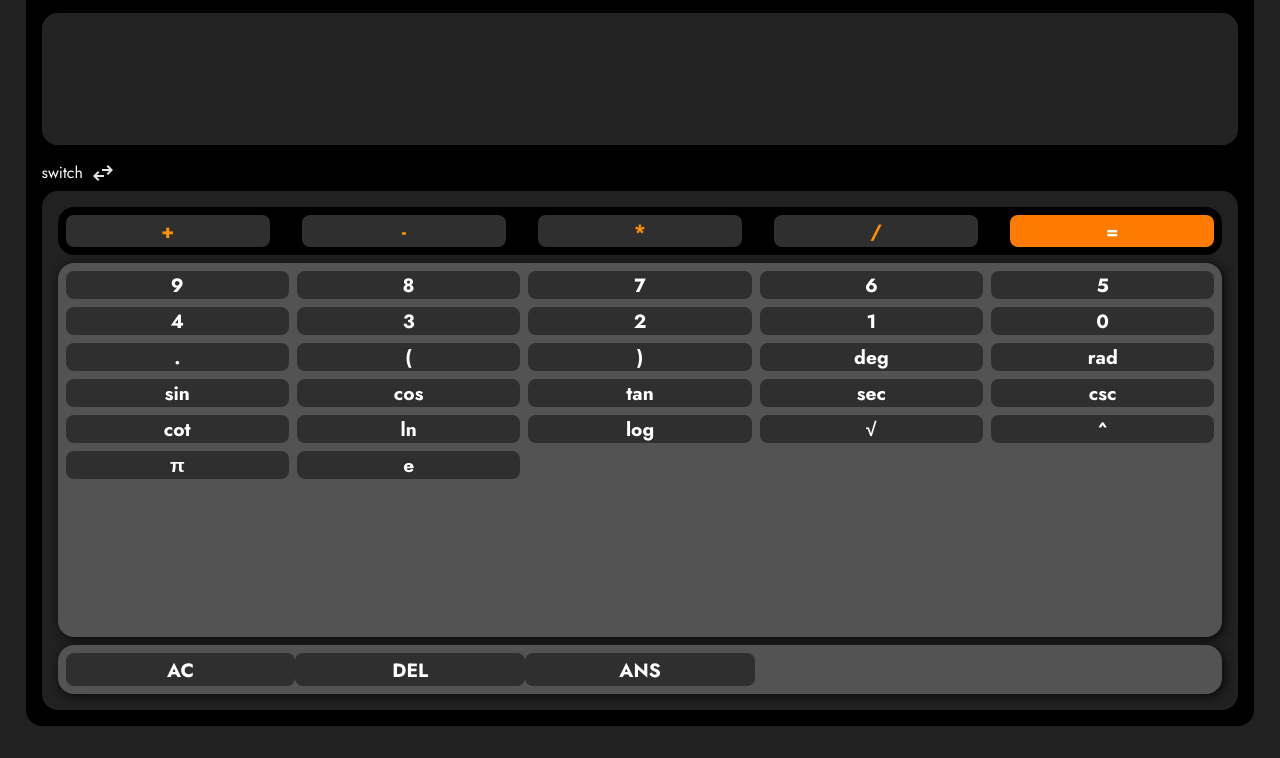
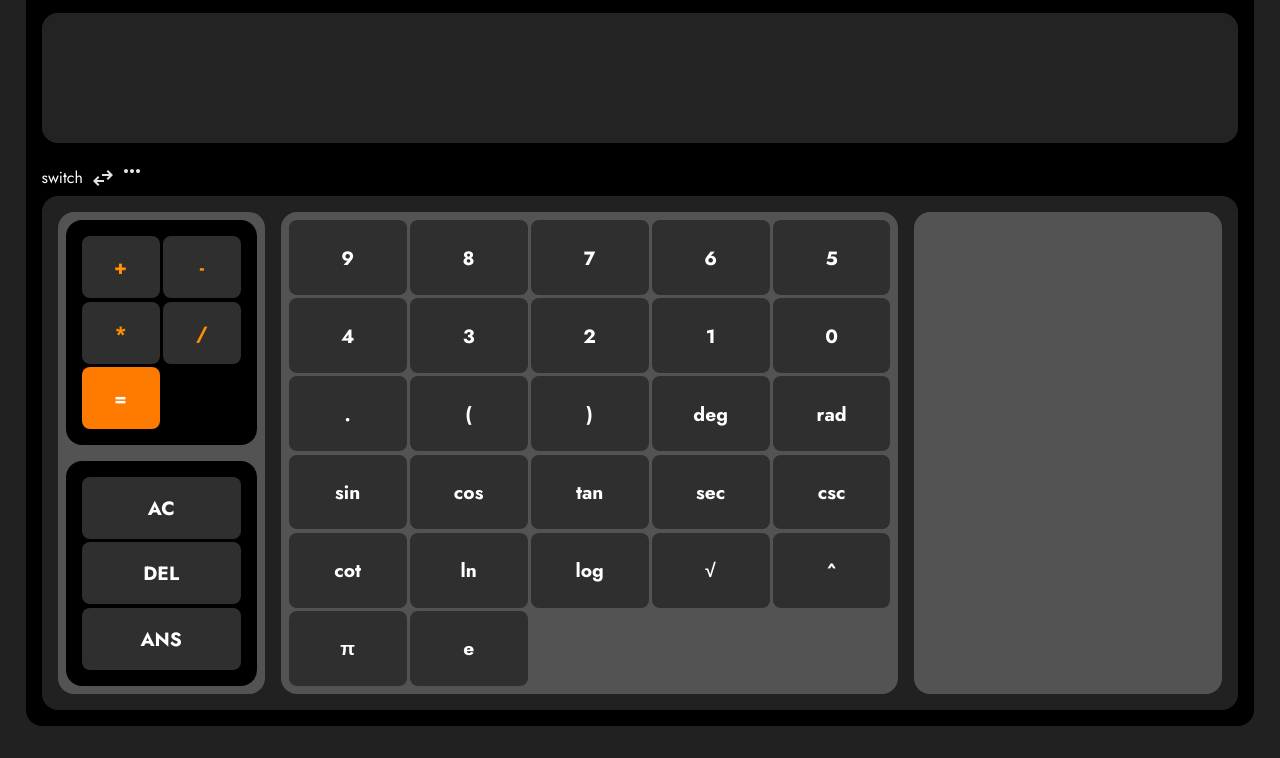
Before and after one commit to GeraldOkoth/JS_calculator, a plain HTML site: page index.html in a window 1280 px wide. Shown: the part 52-810 px from the top of the page. Drawn offline with Linux system fonts and the light colour scheme.

Commit message:
style: restructure UI

```diff
--- a/calculator.css
+++ b/calculator.css
@@ -74,10 +74,15 @@ body {
   cursor: pointer;
 }
 
+.open-overlay {
+  float: right;
+  cursor: pointer;
+}
+
 .calc-lower {
   display: flex;
-  flex-direction: column;
-  gap: 0.5rem;
+  flex-direction: row;
+  gap: 1rem;
   overflow: hidden;
   padding: 1rem;
   width: 100%;
@@ -86,14 +91,50 @@ body {
   background-color: var(--theme-black);
 }
 
+.functions {
+  display: inherit;
+  flex-direction: column;
+  border-radius: inherit;
+  background-color: #535353;
+  flex-basis: 20%;
+  padding: 0.5rem;
+  gap: 1rem;
+}
+
 .operators {
   display: grid;
+  flex-basis: 50%;
+  grid-template-columns: repeat(2, 1fr);
   background-color: #000;
+  padding: 1rem;
+  gap: 0.2rem;
+  border-radius: inherit;
+}
+
+.special-operations {
+  flex-basis: 50%;
+  display: grid;
+  gap: 0.2rem;
+  grid-template-columns: repeat(1, 1fr);
+  background-color: #000;
+  padding: 1rem;
+  border-radius: inherit;
+}
+
+.numerics {
+  flex-basis: 60%;
+  display: grid;
+  background-color: #535353;
   padding: 0.5rem;
   border-radius: inherit;
+  gap: 0.2rem;
   grid-template-columns: repeat(5, 1fr);
-  gap: 2rem;
-  flex-basis: 10%;
+}
+
+.chat-box {
+  flex-basis: 30%;
+  background-color: #535353;
+  border-radius: inherit;
 }
 
 .btn {
@@ -110,41 +151,41 @@ body {
   height: auto;
 }
 
-.equal-btn {
-  background-color: var(--theme-primary);
-}
-
 .btn:hover {
-  background-color: hsl(0, 0%, 33%);
+  background-color: hsl(0, 0%, 27%);
 }
 
 .btn:active {
-  background-color: hsl(0, 11%, 7%);
+  background-color: hsl(0, 0%, 49%);
+}
+
+.equal-btn {
+  background-color: var(--theme-primary);
 }
 
 .operator {
   color: #ff9102;
 }
 
-.numerics {
-  flex-basis: 78%;
-  display: grid;
-  background-color: #535353;
-  padding: 0.5rem;
-  border-radius: inherit;
-  justify-content: start;
-  align-content: start;
-  gap: 0.5rem;
-  box-shadow: 2px 2px 10px 0px #080808;
-  grid-template-columns: repeat(5, 1fr);
+@media screen and (max-width: 768px) {
+  .calc-lower {
+    flex-direction: column;
+  }
+
+  .functions {
+    flex-direction: row;
+    gap: 0.5rem;
+  }
+  .special-operations,
+  .operators {
+    grid-template-columns: repeat(2, 1fr);
+    padding: 0.5rem;
+  }
+
+  .numerics {
+    flex-basis: 80%;
+  }
+  .chat-box {
+    display: none;
+  }
 }
-
-.functions {
-  flex-basis: 10%;
-  display: grid;
-  box-shadow: 2px 2px 10px 0px #080808;
-  grid-template-columns: repeat(5, 1fr);
-  padding: 0.5rem;
-  border-radius: inherit;
-  background-color: #535353;
-}
--- a/calculator.js
+++ b/calculator.js
@@ -1,7 +1,12 @@
 document.addEventListener("DOMContentLoaded", () => {
   const input = document.getElementById("input-expression");
   const results = document.querySelector(".results");
+  const chatOverlay = document.getElementsByClassName('.chat-overlay');
   const resultsArray = [];
+
+  // chatOverlay.addEventListener('click', () => {
+
+  // })
 
   // append to input functionality
   const numericBtns = document.querySelectorAll(".numeric");
@@ -20,7 +25,7 @@ document.addEventListener("DOMContentLoaded", () => {
   });
 
   // calculate funtionality
-  const calculateBtn = document.querySelector('.function[data-value="="]');
+  const calculateBtn = document.querySelector('.function[data-value="="]"');
   const sinBtn = document.querySelector(".sin");
   const cosBtn = document.querySelector(".cos");
   const tanBtn = document.querySelector(".tan");
@@ -47,6 +52,11 @@ document.addEventListener("DOMContentLoaded", () => {
       results.textContent = "Error: Invalid Expression";
     }
   });
+
+  // degree to celcius conversion
+  // function toCelsius(fahrenheit) {
+  //   return (5 / 9) * (fahrenheit - 32);
+  // }
 
   // PI functionality
   const piBtn = document.querySelector(".pi");
--- a/index.html
+++ b/index.html
@@ -22,17 +22,27 @@
         />
         <span class="results"></span>
       </div>
+      <div class="icons">
         <div class="switch-btn">
           <span class="switch">switch</span>
-        <span class="switch"><img src="./icons/swap.svg" alt="" /></span>
+          <span class="switch"><img src="./icons/swap.svg" alt="switch-button" /></span>
+        </div>
+        <span class="chat-overlay"><img src="./icons/more_horiz.svg">
       </div>
       <div class="calc-lower">
+        <div class="functions">
           <div class="operators">
             <button class="btn operator" data-value="+">+</button>
             <button class="btn operator" data-value="-">-</button>
             <button class="btn operator" data-value="*">*</button>
             <button class="btn operator" data-value="/">/</button>
             <button class="btn function equal-btn" data-value="=">=</button>
+          </div>
+          <div class="special-operations">
+            <button class="btn clear-function" data-value="c">AC</button>
+            <button class="btn delete-function" data-value="D">DEL</button>
+            <button class="btn answer-function" data-value="a">ANS</button>
+          </div>
         </div>
         <div class="numerics">
           <button class="btn numeric" data-value="9">9</button>
@@ -135,11 +145,7 @@
             e
           </button>
         </div>
-        <div class="functions">
-          <button class="btn clear-function" data-value="c">AC</button>
-          <button class="btn delete-function" data-value="D">DEL</button>
-          <button class="btn answer-function" data-value="a">ANS</button>
-        </div>
+        <div class="chat-box"></div>
       </div>
     </div>
   </body>
```
Also changed, not shown: icons/more_horiz.svg (added). Lines whose indentation alone changed are shown as unchanged.
